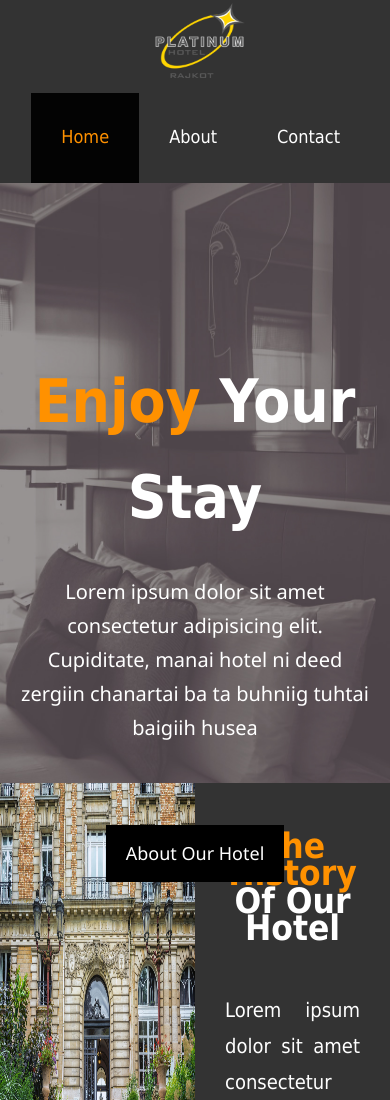
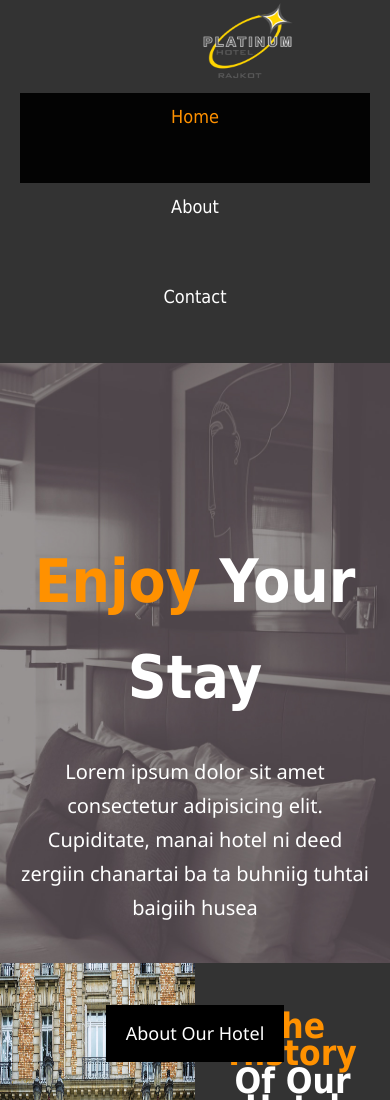
Before and after one commit to ARIYANINJA/PLATINUM-HOTEL, a plain HTML site: page index.html in a window 390 px wide. Shown: the top 1100 px of the page. Drawn offline with Linux system fonts and the light colour scheme.

Commit message:
mobile.css

```diff
--- a/css/mobile.css
+++ b/css/mobile.css
@@ -1,8 +1,15 @@
 #navbar .logo {
   float: none;
-  padding-left: 5rem;
+  padding-left: 8rem;
 }
 #navbar h1 {
   float: none;
   text-align: center;
 }
+#navbar ul,
+#navbar ul li {
+  float: none;
+}
+#navbar ul li a {
+  padding: 10px;
+}
```
